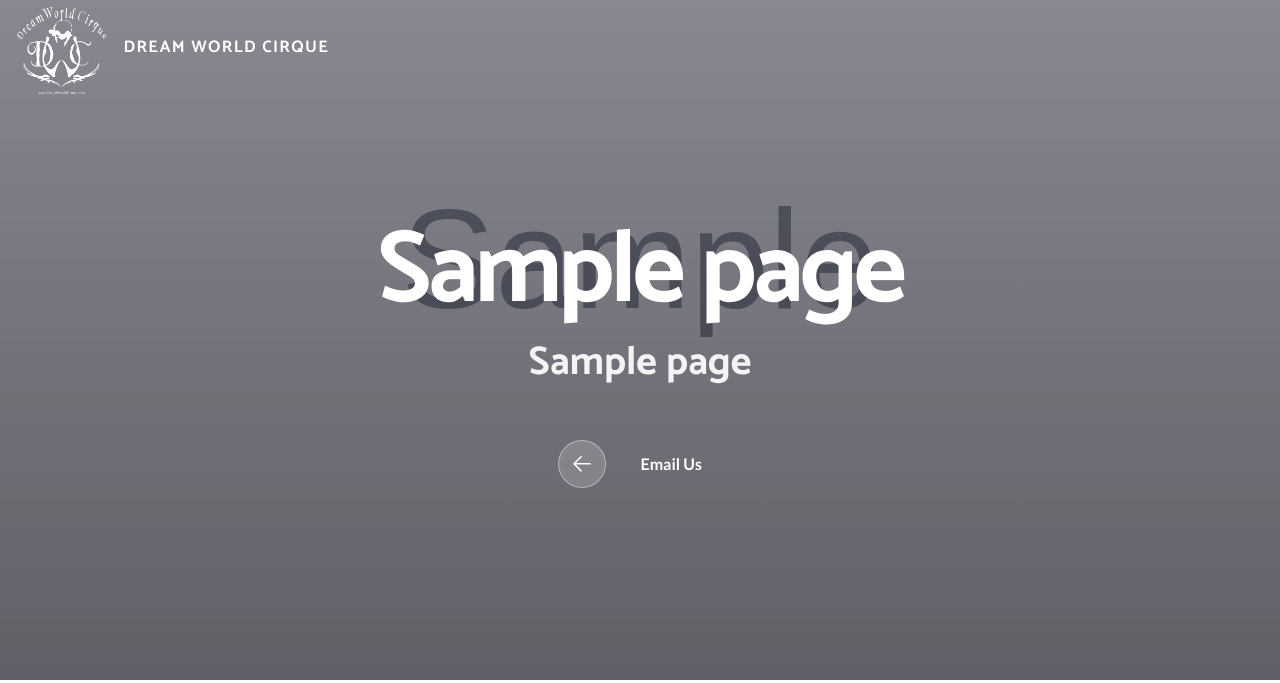
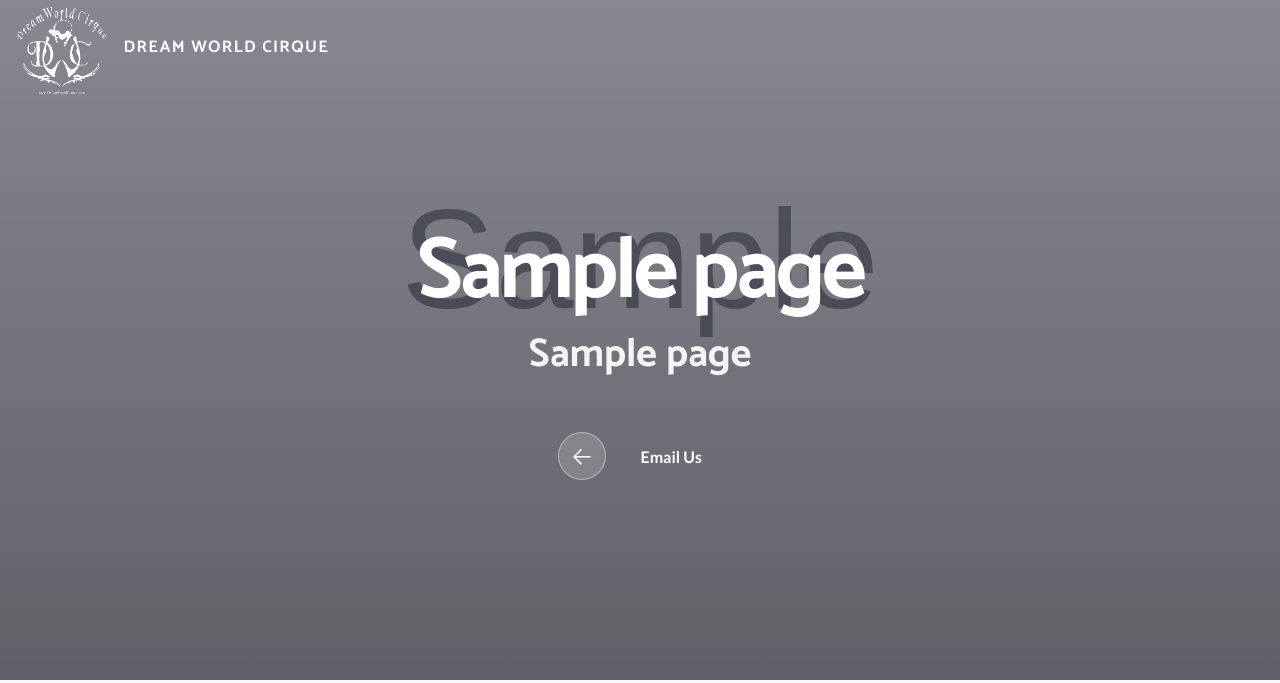
Before and after one commit to adamhaley/dreamworldcirque, a Laravel app: template resources/views/pages/contact.blade.php in a window 1280 px wide. Shown: the top 683 px of the page. Run offline with Laravel 12, Linux system fonts and the light colour scheme; data comes from the database, SQL or seed files in the repository; the template is opened without the code that fills it: most values are stand-ins (such as "Sample title", 1, 10 or a date in 2020); grey boxes marked "Sample" are stand-in pictures; parts of the project's set-up code (start-up, migrations or seed data) failed here and were passed over; some libraries are stand-ins or nearby versions.

Commit message:
Shrink subpage hero titles per client feedback
Homepage hero (Birmingham) is untouched -- .gradient-masthead
.display-title overrides both font-family and size with higher
specificity. This only affects the shared .display-title rule,
which subpage heroes fall through to.

Co-Authored-By: Claude Sonnet 5 <noreply@anthropic.com>

```diff
--- a/public/styles.css
+++ b/public/styles.css
@@ -460,8 +460,12 @@ a {
   font-size: clamp(2.2rem, 5vw, 4rem);
 }
 
+/* Homepage hero overrides this with its own font-family and size (see
+   .gradient-masthead .display-title, higher specificity via two classes),
+   so this is effectively the subpage hero title size only. Sized down
+   ~15% per client feedback that it read too large. */
 .display-title {
-  font-size: clamp(3rem, 8vw, 6.5rem);
+  font-size: clamp(2.6rem, 6.8vw, 5.5rem);
 }
 
 .lede,
```
